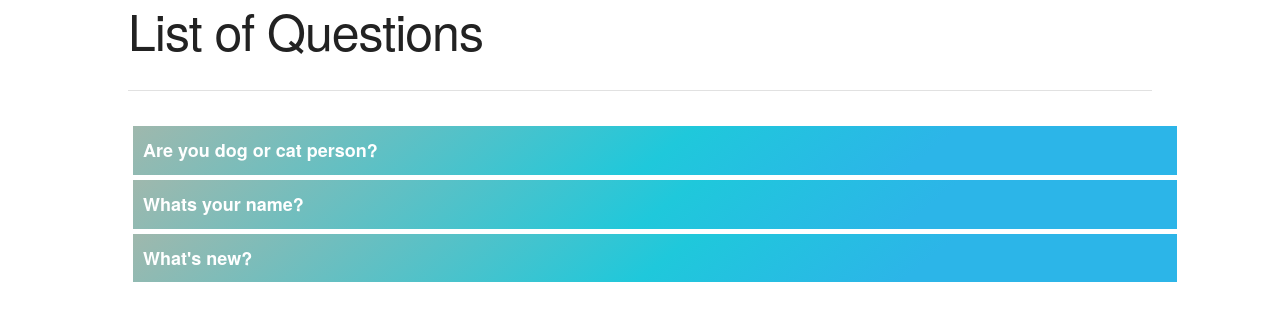
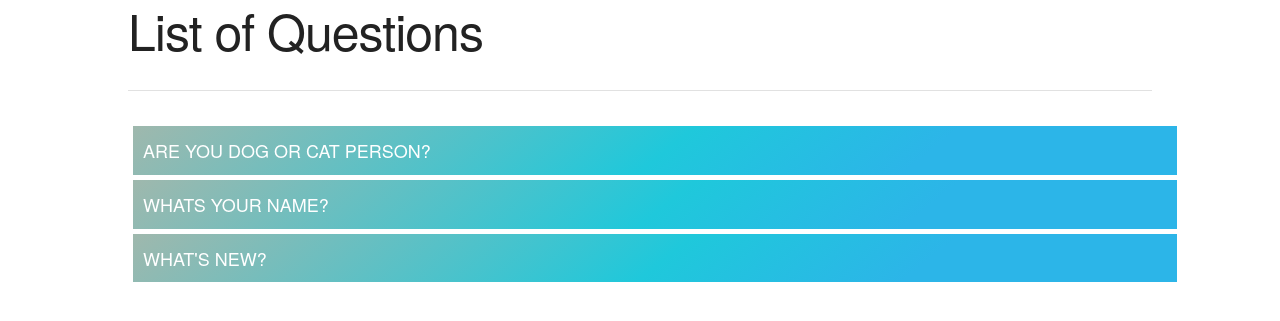
Before and after one commit to mechEngineer/DjangoPols, a Django app: page /polls/ in a window 1280 px wide. Shown: the top 321 px of the page. Run offline with Django 3.2, Linux system fonts and the light colour scheme; data comes from the database, SQL or seed files in the repository; some libraries are stand-ins or nearby versions.

Commit message:
Style chages to Poll list on index view

```diff
--- a/djangoPols/polls/static/polls/custom.css
+++ b/djangoPols/polls/static/polls/custom.css
@@ -46,12 +46,14 @@ canvas{
   color: #fff;
   text-decoration: none;
   font-size: large;
-  font-weight: 600;
+  text-transform: uppercase;
+  font-weight: 500;
   background-color: #1fc8db;
   background-image: linear-gradient(141deg, #9fb8ad 0%, #1fc8db 51%, #2cb5e8 75%);
 }
 
 .poll-list:hover {
   color: #fff;
-  font-weight: 800;
+  font-weight: 700;
 }
+.poll-list
```
